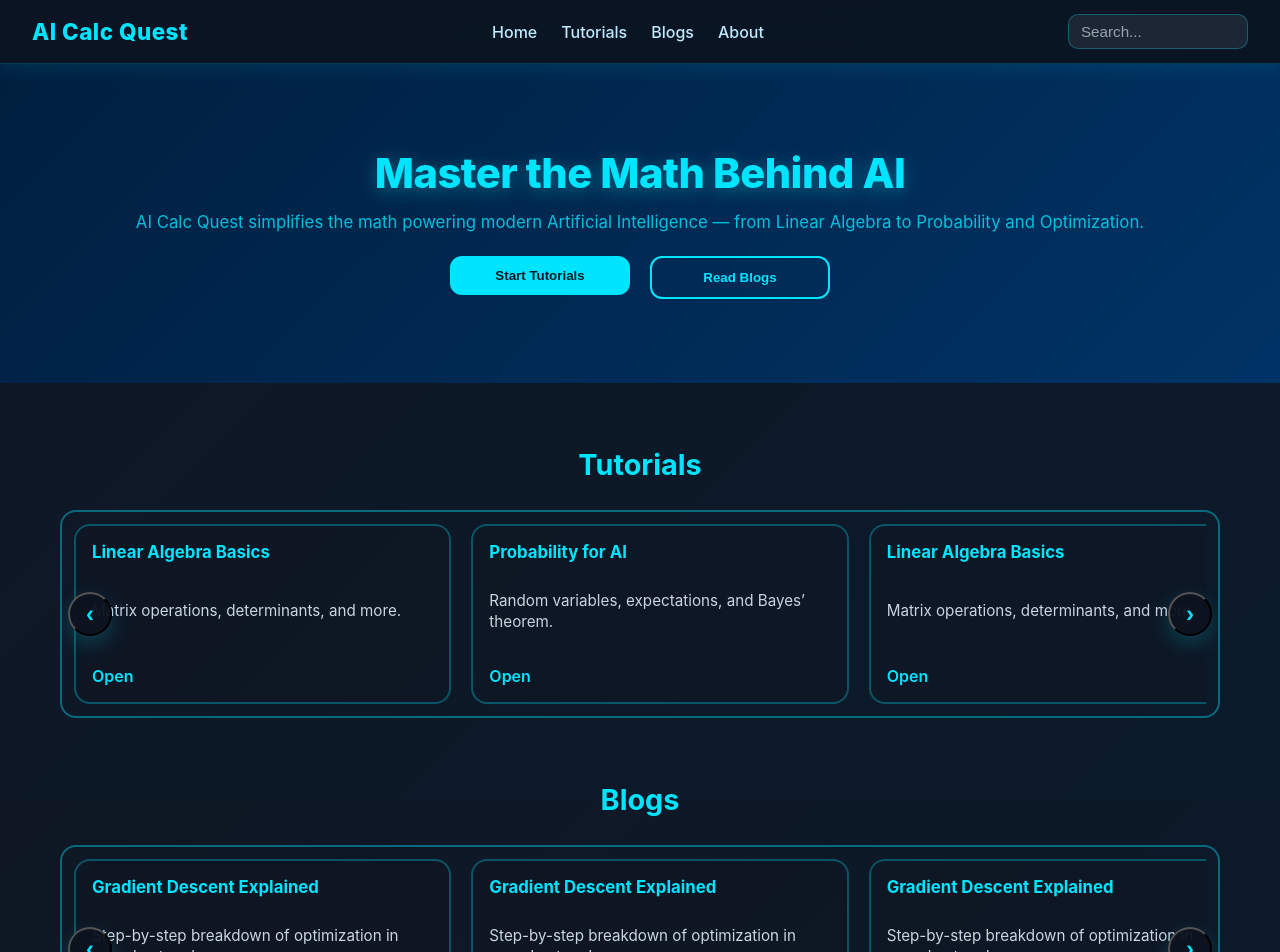
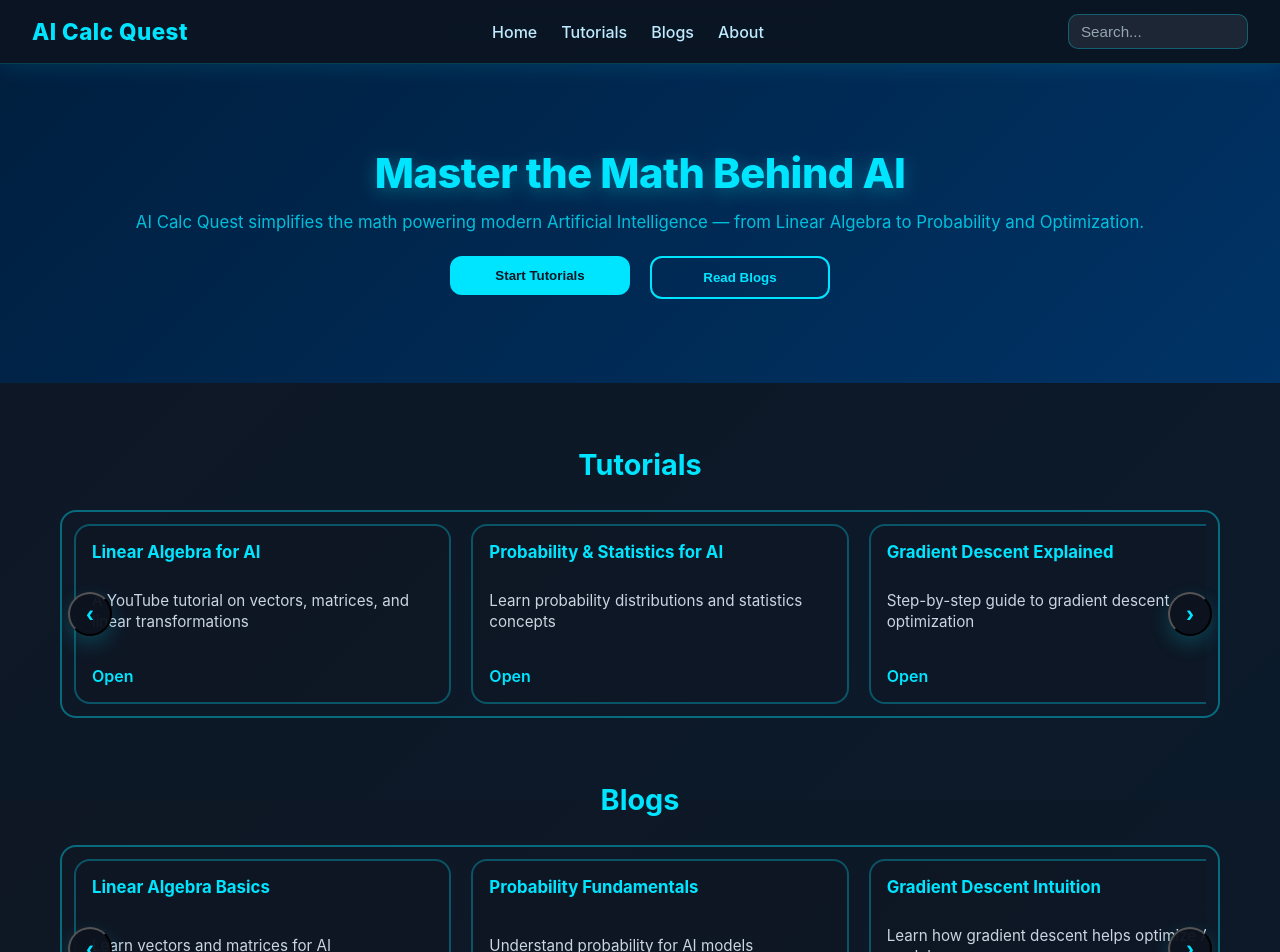
Before and after one commit to dhairyas87/aicalcquest, a React (Vite) app: page / in a window 1280 px wide. Shown: the top 952 px of the page. Built offline with nearby package versions, Linux system fonts and the light colour scheme.

Commit message:
Hover Card Fix Blog and tutorial image fix

```diff
--- a/src/App.jsx
+++ b/src/App.jsx
@@ -10,6 +10,8 @@ import TutorialList from "./pages/TutorialList";
 import TutorialDetail from "./pages/TutorialDetail";
 import { blogs } from "./data/blogs";
 import { tutorials } from "./data/tutorials";
+import ScrollToTop from "./components/ScrollToTop";
+import About from "./pages/About";
 
 const App = () => {
   const [search, setSearch] = useState("");
@@ -35,7 +37,7 @@ useEffect(() => {
   return (
     <>
       <Navbar onSearch={setSearch} />
-
+     <ScrollToTop />
       <Routes>
         <Route
           path="/"
@@ -51,6 +53,7 @@ useEffect(() => {
         <Route path="/blog/:slug" element={<BlogDetail />} />
         <Route path="/tutorials" element={<TutorialList />} />
         <Route path="/tutorial/:slug" element={<TutorialDetail />} />
+        <Route path="/about" element={<About />} />
       </Routes>
 
       <Footer />
--- a/src/components/Footer.jsx
+++ b/src/components/Footer.jsx
@@ -9,6 +9,8 @@ const Footer = () => {
           Visit our YouTube Channel →
         </a>
       </p>
+
+
     </footer>
   );
 };
--- a/src/components/Navbar.jsx
+++ b/src/components/Navbar.jsx
@@ -9,7 +9,7 @@ const Navbar = ({ onSearch }) => {
         <li><Link to="/">Home</Link></li>
         <li><Link to="/tutorials">Tutorials</Link></li>
         <li><Link to="/blogs">Blogs</Link></li>
-        <li><a href="#about">About</a></li>
+        <li><Link to="/about">About</Link></li>
       </ul>
       <div className="nav-search">
         <input
--- /dev/null
+++ b/src/components/ScrollToTop.jsx
@@ -0,0 +1,14 @@
+import { useEffect } from "react";
+import { useLocation } from "react-router-dom";
+
+const ScrollToTop = () => {
+  const { pathname } = useLocation();
+
+  useEffect(() => {
+    window.scrollTo({ top: 0, behavior: "smooth" });
+  }, [pathname]);
+
+  return null;
+};
+
+export default ScrollToTop;
--- a/src/data/blogs.js
+++ b/src/data/blogs.js
@@ -1,26 +1,68 @@
 export const blogs = [
   {
-    title: "Understanding Eigenvectors",
-    summary: "Learn how eigenvectors shape AI algorithms like PCA.",
-    content:
-      "Eigenvectors and eigenvalues are core concepts in linear algebra. They are widely used in PCA, SVD, and transformations across AI models. In essence, they describe how data can be rotated or stretched in space..."
+    title: "Linear Algebra Basics",
+    summary: "Learn vectors and matrices for AI",
+    blocks: [
+      {
+        type: "text",
+        content: "Vectors are fundamental in AI, representing features of data and points in space."
+      },
+      {
+        type: "image",
+        src: "/images/vector-diagram.png",
+        alt: "Vector Diagram"
+      },
+      {
+        type: "text",
+        content: "Matrices allow us to apply transformations, rotations, and scaling to vectors."
+      },
+      {
+        type: "image",
+        src: "/images/matrix-example.png",
+        alt: "Matrix Example"
+      },
+      {
+        type: "text",
+        content: "Understanding linear algebra is crucial for neural networks and optimization in AI."
+      }
+    ]
   },
   {
-    title: "Gradient Descent Explained",
-    summary: "Step-by-step breakdown of optimization in neural networks.",
-    content:
-      "Gradient Descent is an optimization algorithm that minimizes the loss function by iteratively moving in the direction of steepest descent..."
+    title: "Probability Fundamentals",
+    summary: "Understand probability for AI models",
+    blocks: [
+      {
+        type: "text",
+        content: "Probability allows AI to reason under uncertainty."
+      },
+      {
+        type: "image",
+        src: "/images/probability-chart.png",
+        alt: "Probability Chart"
+      },
+      {
+        type: "text",
+        content: "Bayes' theorem helps update predictions based on new evidence."
+      }
+    ]
   },
-   {
-    title: "Gradient Descent Explained",
-    summary: "Step-by-step breakdown of optimization in neural networks.",
-    content:
-      "Gradient Descent is an optimization algorithm that minimizes the loss function by iteratively moving in the direction of steepest descent..."
-  },
-   {
-    title: "Gradient Descent Explained",
-    summary: "Step-by-step breakdown of optimization in neural networks.",
-    content:
-      "Gradient Descent is an optimization algorithm that minimizes the loss function by iteratively moving in the direction of steepest descent..."
+  {
+    title: "Gradient Descent Intuition",
+    summary: "Learn how gradient descent helps optimize AI models",
+    blocks: [
+      {
+        type: "text",
+        content: "Gradient descent is a method to minimize a loss function by iteratively updating parameters."
+      },
+      {
+        type: "image",
+        src: "/images/gradient-descent.png",
+        alt: "Gradient Descent Illustration"
+      },
+      {
+        type: "text",
+        content: "Step size is controlled by the learning rate, which determines how fast we move toward the minimum."
+      }
+    ]
   }
 ];
--- a/src/data/tutorials.js
+++ b/src/data/tutorials.js
@@ -1,12 +1,47 @@
 export const tutorials = [
   {
-    title: "Linear Algebra Basics",
-    summary: "Matrix operations, determinants, and more.",
-    url: "https://www.youtube.com/embed/aircAruvnKk"
+    title: "Linear Algebra for AI",
+    summary: "A YouTube tutorial on vectors, matrices, and linear transformations",
+    blocks: [
+      {
+        type: "video",
+        src: "https://www.youtube.com/embed/kjBOesZCoqc",
+        title: "Linear Algebra for AI"
+      },
+      {
+        type: "text",
+        content: "This tutorial covers vectors, matrices, and their applications in AI, including matrix multiplication and transformations."
+      }
+    ]
   },
   {
-    title: "Probability for AI",
-    summary: "Random variables, expectations, and Bayes’ theorem.",
-    url: "https://www.youtube.com/embed/2zTjWytAfhE"
+    title: "Probability & Statistics for AI",
+    summary: "Learn probability distributions and statistics concepts",
+    blocks: [
+      {
+        type: "video",
+        src: "https://www.youtube.com/embed/xxFYro8QuXA",
+        title: "Probability & Statistics for AI"
+      },
+      {
+        type: "text",
+        content: "This tutorial explains probability distributions, expected value, variance, and how these concepts are used in AI."
+      }
+    ]
+  },
+  {
+    title: "Gradient Descent Explained",
+    summary: "Step-by-step guide to gradient descent optimization",
+    blocks: [
+      {
+        type: "video",
+        src: "https://www.youtube.com/embed/IHZwWFHWa-w",
+        title: "Gradient Descent Explained"
+      },
+      {
+        type: "text",
+        content: "Learn how gradient descent updates model parameters and converges to the minimum of a loss function."
+      }
+    ]
   }
 ];
--- a/src/index.css
+++ b/src/index.css
@@ -204,6 +204,7 @@ nav.navbar {
   flex-direction: column;
   justify-content: space-between;
   transition: transform 0.3s ease, box-shadow 0.3s ease, border 0.3s ease;
+   cursor: pointer;
 }
 
 .card:hover {
@@ -300,13 +301,38 @@ nav.navbar {
   .card { flex: 0 0 calc((100% - 60px)/3); }
 }
 /* BLOG/TUTORIAL LIST PAGE */
-.page { max-width: 960px; margin: 36px auto; padding: 0 18px; }
-.page h2 { font-size: 2rem; color:#00e5ff; margin-bottom: 12px; }
-.page p { color:#cbd5e1; line-height:1.7; }
+
+
+
+.page {
+  min-height: calc(100vh - 120px); /* adjust 120px based on combined navbar + footer height */
+  display: flex;
+  flex-direction: column;
+  justify-content: flex-start;
+  padding: 36px 18px;
+}
+
+.page h2 { margin-bottom: 16px; }
+.page p { margin-bottom: 24px; }
 
 /* VIDEO WRAPPER */
-.video-wrapper { width:100%; max-width:920px; margin: 18px auto 0; border-radius:12px; overflow:hidden; box-shadow: 0 8px 30px rgba(0,255,255,0.15); }
-.video-wrapper iframe { width:100%; height: 520px; border:0; }
+/* VIDEO WRAPPER */
+.video-wrapper {
+  width: 100%;
+  max-width: 920px;
+  margin: 24px auto;      /* centers the video horizontally */
+  border-radius: 12px;
+  overflow: hidden;
+  box-shadow: 0 8px 30px rgba(0,255,255,0.15);
+}
+
+.video-wrapper iframe {
+  width: 100%;
+  height: 520px;
+  border: 0;
+  display: block;         /* ensures iframe fills the wrapper */
+  margin: 0 auto;         /* extra safety for centering */
+}
 
 /* FOOTER */
 footer { background: rgba(12,18,30,0.85); color:#00e5ff; padding: 36px 0; text-align:center; backdrop-filter: blur(6px); margin-top:60px; }
@@ -317,3 +343,49 @@ footer { background: rgba(12,18,30,0.85); color:#00e5ff; padding: 36px 0; text-a
 
 /* helper spacing */
 .section-gap { height: 60px; }
+
+
+.about-page h2 {
+  font-size: 2rem;
+  color: #00e5ff;
+  margin-bottom: 16px;
+}
+
+.about-page p {
+  color: #cbd5e1;
+  font-size: 1rem;
+  line-height: 1.7;
+  margin-bottom: 16px;
+}
+
+.social-links {
+  margin-top: 32px;
+  text-align: center;
+}
+
+.social-links h3 {
+  font-size: 1.2rem;
+  color: #00e5ff;
+  margin-bottom: 12px;
+}
+
+.social-links ul {
+  display: flex;
+  justify-content: center;
+  gap: 24px;
+  list-style: none;
+  padding: 0;
+}
+
+.social-links ul li a {
+  color: #00e5ff;
+  text-decoration: none;
+  font-weight: 600;
+  font-size: 1rem;
+  transition: all 0.2s ease;
+}
+
+.social-links ul li a:hover {
+  color: #ffffff;
+  text-shadow: 0 0 10px rgba(0,229,255,0.6);
+}
--- a/src/main.jsx
+++ b/src/main.jsx
@@ -6,6 +6,7 @@ import "./index.css";
 
 ReactDOM.createRoot(document.getElementById("root")).render(
   <BrowserRouter>
+
     <App />
   </BrowserRouter>
 );
--- /dev/null
+++ b/src/pages/About.jsx
@@ -0,0 +1,20 @@
+import React from "react";
+
+const About = () => {
+  return (
+    <section className="page about-page">
+      <h2>About AI Calc Quest</h2>
+      <p>
+        AI Calc Quest is your go-to platform for mastering the math behind modern Artificial Intelligence.
+        From Linear Algebra and Probability to Optimization and Neural Networks, we break down complex concepts into easy-to-understand tutorials, blogs, and interactive examples.
+      </p>
+      <p>
+        Whether you're a beginner or an aspiring AI professional, AI Calc Quest helps you strengthen your foundation, understand algorithms deeply, and accelerate your journey into the world of AI.
+      </p>
+
+
+    </section>
+  );
+};
+
+export default About;
--- a/src/pages/TutorialDetail.jsx
+++ b/src/pages/TutorialDetail.jsx
@@ -4,26 +4,58 @@ import { tutorials } from "../data/tutorials";
 
 const TutorialDetail = () => {
   const { slug } = useParams();
-  const tutorial = tutorials.find(t => t.title.toLowerCase().replace(/\s+/g, "-") === slug);
+  const tutorial = tutorials.find(
+    t => (t.slug || t.title).toLowerCase().replace(/\s+/g, "-") === slug
+  );
 
   if (!tutorial) return <p>Tutorial not found!</p>;
 
   return (
     <section className="page">
       <h2>{tutorial.title}</h2>
-      <p>{tutorial.summary}</p>
-      {tutorial.url && (
-        <div className="video-wrapper">
-          <iframe
-            src={tutorial.url}
-            title={tutorial.title}
-            frameBorder="0"
-            allow="accelerometer; autoplay; clipboard-write; encrypted-media; gyroscope;"
-            allowFullScreen
-          />
-        </div>
-      )}
-      <Link to="/tutorials">← Back to Tutorials</Link>
+
+      {tutorial.blocks?.map((block, i) => {
+        if (block.type === "text") {
+          return <p key={i}>{block.content}</p>;
+        }
+        if (block.type === "image") {
+          return (
+            <img
+              key={i}
+              src={block.src}
+              alt={block.alt || ""}
+              style={{
+                width: "100%",
+                maxWidth: "800px",
+                margin: "16px 0",
+                borderRadius: "12px",
+                display: "block"
+              }}
+            />
+          );
+        }
+        if (block.type === "video") {
+          return (
+           <div key={i} className="video-wrapper">
+    <iframe
+      src={block.src}
+      title={block.title || "Tutorial Video"}
+      frameBorder="0"
+      allow="accelerometer; autoplay; clipboard-write; encrypted-media; gyroscope; picture-in-picture"
+      allowFullScreen
+    ></iframe>
+  </div>
+          );
+        }
+        return null;
+      })}
+
+      <Link
+        to="/tutorials"
+        style={{ display: "inline-block", marginTop: "24px", color: "#00e5ff" }}
+      >
+        ← Back to Tutorials
+      </Link>
     </section>
   );
 };
```
Also changed, not shown: src/components/About.jsx (deleted, +0 -12 lines), src/pages/BlogDetail.jsx (+30 -3 lines).
